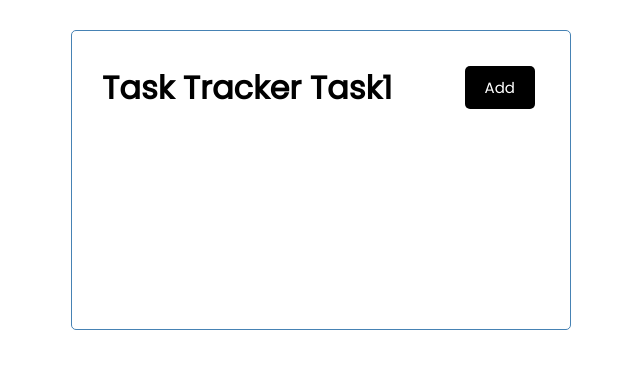
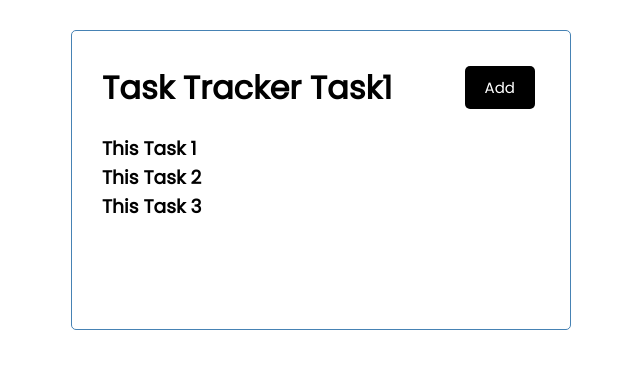
Before and after one commit to fatmaadam-lab/Task-tracker, a React (Create React App) app in the folder task-tracker/: page / in a window 1280 px wide. Shown: the top 368 px of the page, without its empty margins (319-959 px from the left). Built offline with nearby package versions, Linux system fonts and the light colour scheme.

Commit message:
Add tasks component

```diff
--- a/task-tracker/src/App.js
+++ b/task-tracker/src/App.js
@@ -1,10 +1,33 @@
+import { useState } from 'react'
 import Header from "./components/Header";
-
+import Tasks from "./components/Tasks";
 
 function App() {
+  const [tasks, setTasks ] = useState([
+    {
+        id: 1,
+        text: 'This Task 1',
+        date: 'Feb 5th at 2:30pm',
+        reminder: true,
+    },
+    {
+        id: 2,
+        text: 'This Task 2',
+        date: 'Feb 7th at 2:30pm',
+        reminder: true,
+    },
+    {
+        id: 3,
+        text: 'This Task 3',
+        date: 'Feb 9th at 2:30pm',
+        reminder: false,
+    },
+
+])
   return (
     <div className="container">
       <Header/>
+      <Tasks tasks={tasks}/>
 
     </div>
   );
--- /dev/null
+++ b/task-tracker/src/components/Tasks.js
@@ -0,0 +1,11 @@
+const Tasks = (props) => {
+  return (
+    <>
+    {props.tasks.map((task)=> (
+        <h3 key={task.id}>{task.text}</h3>
+    ))}
+    </>
+  )
+}
+
+export default Tasks
```
